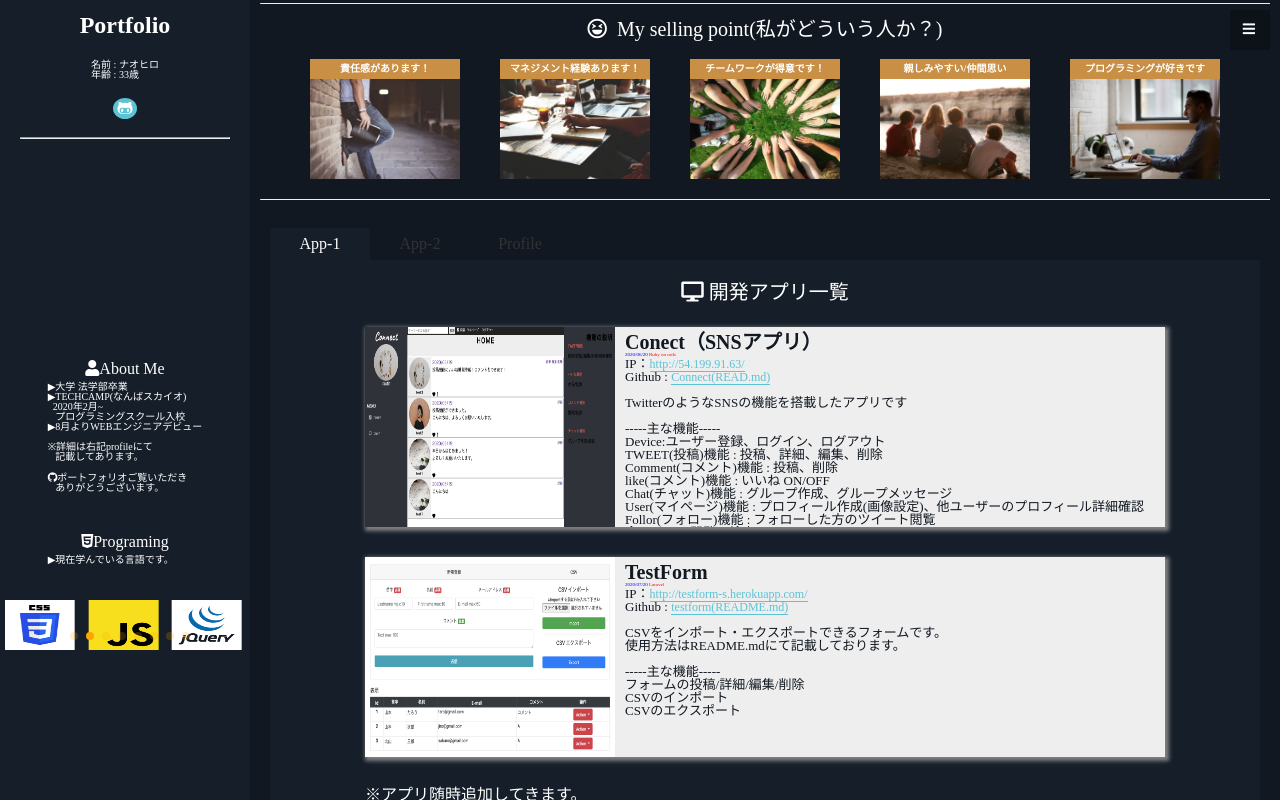
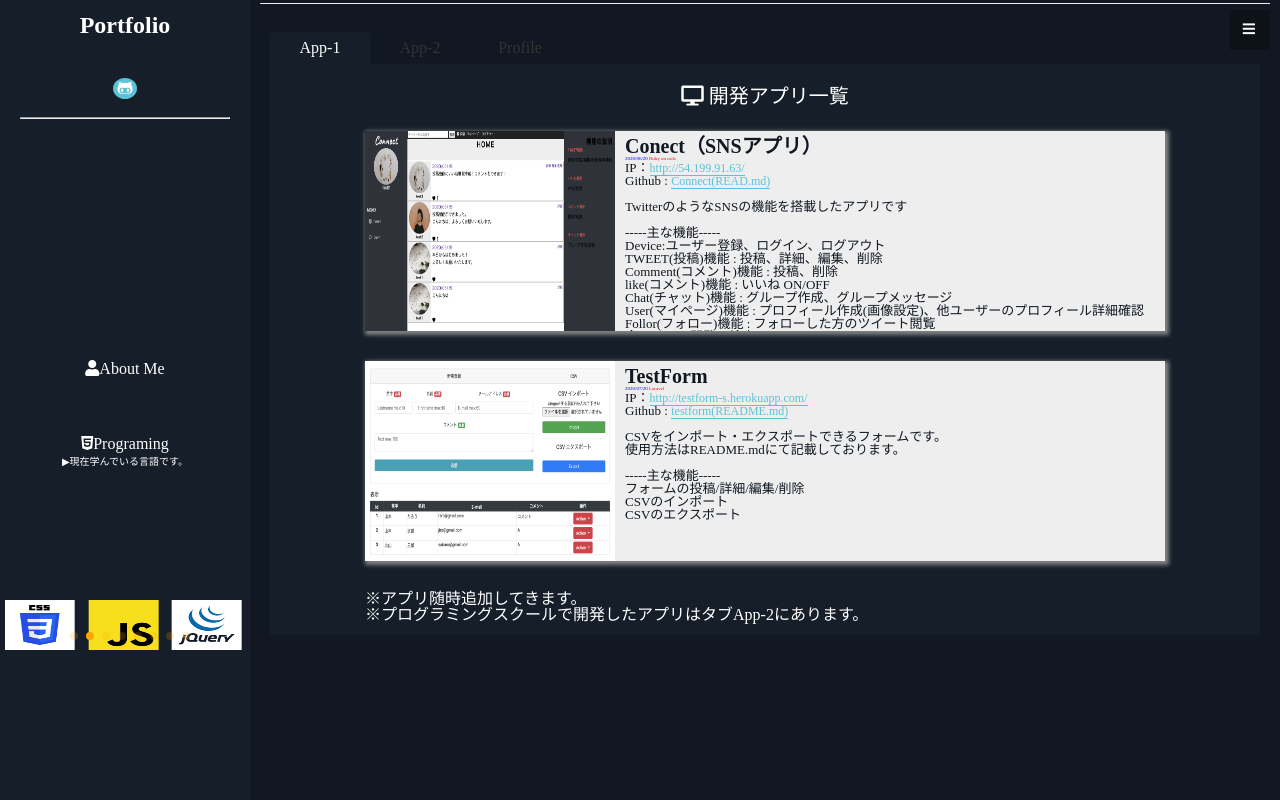
Before and after one commit to sasaya7016/portfolio, a plain HTML site: page index.html in a window 1280 px wide. Drawn offline with Linux system fonts and the light colour scheme; a script that the page names is missing.

Commit message:
Update index.html

```diff
--- a/index.html
+++ b/index.html
@@ -21,8 +21,8 @@
           <div class="profile-section">
             <!-- <img class="profile-image" src="assets/images/my.jpeg" > -->
             <div class="profile-message">
-              <p>名前 : ナオヒロ
-                <br>年齢 : 33歳
+              <!-- <p>名前 : ナオヒロ
+                <br>年齢 : 33歳 -->
               </p>
             </div>
 
@@ -40,13 +40,13 @@
             <div class="artical">
               <div class="artical-text" >
                 <i class="fas fa-user"></i>About Me</li>
-                <p>▶︎大学 法学部卒業
+                <!-- <p>▶︎大学 法学部卒業
                   <br>▶TECHCAMP(なんばスカイオ)
                   <br> &nbsp;&nbsp;2020年2月~
                   <br>&nbsp;&nbsp;&nbsp;プログラミングスクール入校
                   <br>▶︎8月よりWEBエンジニアデビュー<br><br>
                   ※詳細は右記profileにて<br>&nbsp;&nbsp;&nbsp;記載してあります。<br><br>
-                  <i class="fab fa-github"></i>ポートフォリオご覧いただき<br>&nbsp;&nbsp;&nbsp;ありがとうございます。
+                  <i class="fab fa-github"></i>ポートフォリオご覧いただき<br>&nbsp;&nbsp;&nbsp;ありがとうございます。 -->
 
                   <br><br><br><br>
                 </p>
@@ -98,11 +98,11 @@
     <div class="main_wrapper">
       <hr class="style2">
       <!--pickup-->
-      <div class="main-board">
+      <!-- <div class="main-board">
         <p><i class="far fa-laugh-squint"></i>&nbsp; My selling point(私がどういう人か？)</p>
-        <div class="main-board-contents">
+        <div class="main-board-contents"> -->
           <!-- 各image -->
-          <div class="main-board-image  board">
+          <!-- <div class="main-board-image  board">
             <span class="board-tag">責任感があります！</span>
             <img src="assets/images/pickup/pickup3.jpg">
             <div class="moji">
@@ -140,7 +140,7 @@
           </div>
         </div>
         <hr class="style3">
-      </div> <!--/main-board-->
+      </div> /main-board -->
 
       <!--メインタブ-->
       <div class="tab-container">
```
